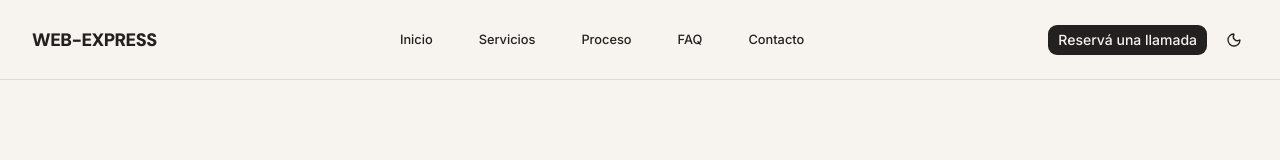
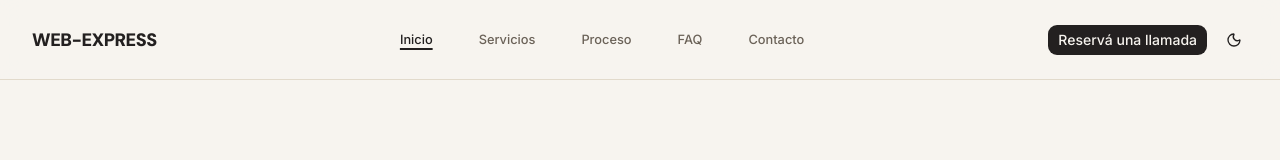
Before and after one commit to moix197/web-express, a Next.js app: page / in a window 1280 px wide. Shown: the top 160 px of the page. Built offline with nearby package versions, Linux system fonts and the light colour scheme.

Commit message:
feat(navbar): add IntersectionObserver scroll-spy active-link highlight

```diff
--- a/src/components/layout/Navbar.tsx
+++ b/src/components/layout/Navbar.tsx
@@ -8,12 +8,15 @@ import { buildWhatsAppUrl, RESERVE_CALL_WA_MESSAGE } from "@/lib/contact"
 import { cn } from "@/lib/utils"
 import { siteConfig } from "@/content/site"
 import { NAV_LINKS } from "@/components/layout/nav-links"
+import { useActiveSection } from "@/hooks/useActiveSection"
 
 const ctaHref = buildWhatsAppUrl("", RESERVE_CALL_WA_MESSAGE, siteConfig)
+const SECTION_IDS = ["inicio", "servicios", "proceso", "faq", "contacto"]
 
 export function Navbar() {
   const [isOpen, setIsOpen] = useState(false)
   const hamburgerRef = useRef<HTMLButtonElement>(null)
+  const activeId = useActiveSection(SECTION_IDS)
 
   useEffect(() => {
     function handler(e: KeyboardEvent) {
@@ -47,11 +50,24 @@ export function Navbar() {
 
         {/* Desktop nav */}
         <nav aria-label="Navegación principal" className="hidden md:flex gap-6">
-          {NAV_LINKS.map((link) => (
+          {NAV_LINKS.map((link) => {
+            const active = activeId === link.href.slice(1)
+            return (
               <Button key={link.href} variant="ghost" size="sm" asChild>
-              <a href={link.href}>{link.label}</a>
+                <a
+                  href={link.href}
+                  aria-current={active ? "true" : undefined}
+                  className={cn(
+                    active
+                      ? "text-foreground underline decoration-2 underline-offset-4"
+                      : "text-muted-foreground",
+                  )}
+                >
+                  {link.label}
+                </a>
               </Button>
-          ))}
+            )
+          })}
         </nav>
 
         {/* Desktop actions */}
@@ -87,13 +103,25 @@ export function Navbar() {
           isOpen ? "flex" : "hidden",
         )}
       >
-        {NAV_LINKS.map((link) => (
+        {NAV_LINKS.map((link) => {
+          const active = activeId === link.href.slice(1)
+          return (
             <Button key={link.href} variant="ghost" size="sm" asChild>
-            <a href={link.href} onClick={() => setIsOpen(false)}>
+              <a
+                href={link.href}
+                aria-current={active ? "true" : undefined}
+                className={cn(
+                  active
+                    ? "text-foreground underline decoration-2 underline-offset-4"
+                    : "text-muted-foreground",
+                )}
+                onClick={() => setIsOpen(false)}
+              >
                 {link.label}
               </a>
             </Button>
-        ))}
+          )
+        })}
         <Button asChild variant="default" size="default">
           <a
             href={ctaHref}
--- a/src/components/sections/Footer.tsx
+++ b/src/components/sections/Footer.tsx
@@ -1,14 +1,7 @@
 import { Globe, AtSign, Link } from "lucide-react"
 import { siteConfig } from "@/content/site"
 import { cn } from "@/lib/utils"
-
-const NAV_LINKS = [
-  { label: "Inicio", href: "#" },
-  { label: "Servicios", href: "#servicios" },
-  { label: "Proceso", href: "#proceso" },
-  { label: "FAQ", href: "#faq" },
-  { label: "Contacto", href: "#contacto" },
-] as const
+import { NAV_LINKS } from "@/components/layout/nav-links"
 
 const SOCIAL_LINKS = [
   { label: "GitHub", href: siteConfig.social.github, Icon: Globe },
--- /dev/null
+++ b/src/hooks/useActiveSection.ts
@@ -0,0 +1,53 @@
+"use client"
+
+import { useEffect, useState } from "react"
+
+export function getActiveSectionId(
+  intersectingIds: string[],
+  orderedIds: string[],
+  isAtBottom: boolean,
+): string {
+  if (isAtBottom) return orderedIds[orderedIds.length - 1]
+  for (const id of orderedIds) {
+    if (intersectingIds.includes(id)) return id
+  }
+  return orderedIds[0]
+}
+
+export function useActiveSection(ids: string[]): string {
+  const [activeId, setActiveId] = useState(ids[0])
+
+  useEffect(() => {
+    const intersecting = new Set<string>()
+
+    const observer = new IntersectionObserver(
+      (entries) => {
+        for (const entry of entries) {
+          if (entry.isIntersecting) {
+            intersecting.add(entry.target.id)
+          } else {
+            intersecting.delete(entry.target.id)
+          }
+        }
+        const isAtBottom =
+          window.scrollY + window.innerHeight >=
+          document.documentElement.scrollHeight - 4
+        setActiveId(
+          getActiveSectionId([...intersecting], ids, isAtBottom),
+        )
+      },
+      { rootMargin: "-80px 0px -60% 0px" },
+    )
+
+    for (const id of ids) {
+      const el = document.getElementById(id)
+      if (el) observer.observe(el)
+    }
+
+    return () => {
+      observer.disconnect()
+    }
+  }, [ids])
+
+  return activeId
+}
```
Also changed, not shown: 1 other file (tests, documents, lock files or other folders). Lines whose indentation alone changed are shown as unchanged.
